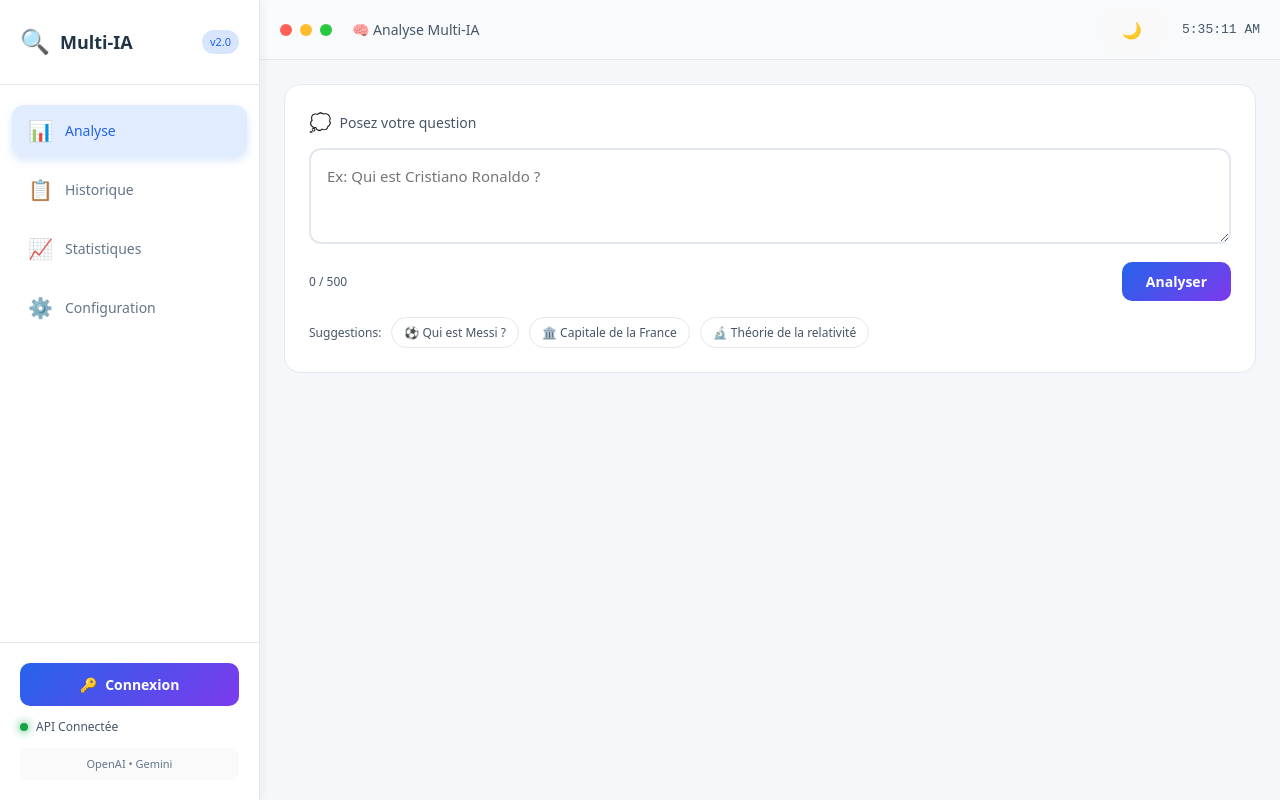
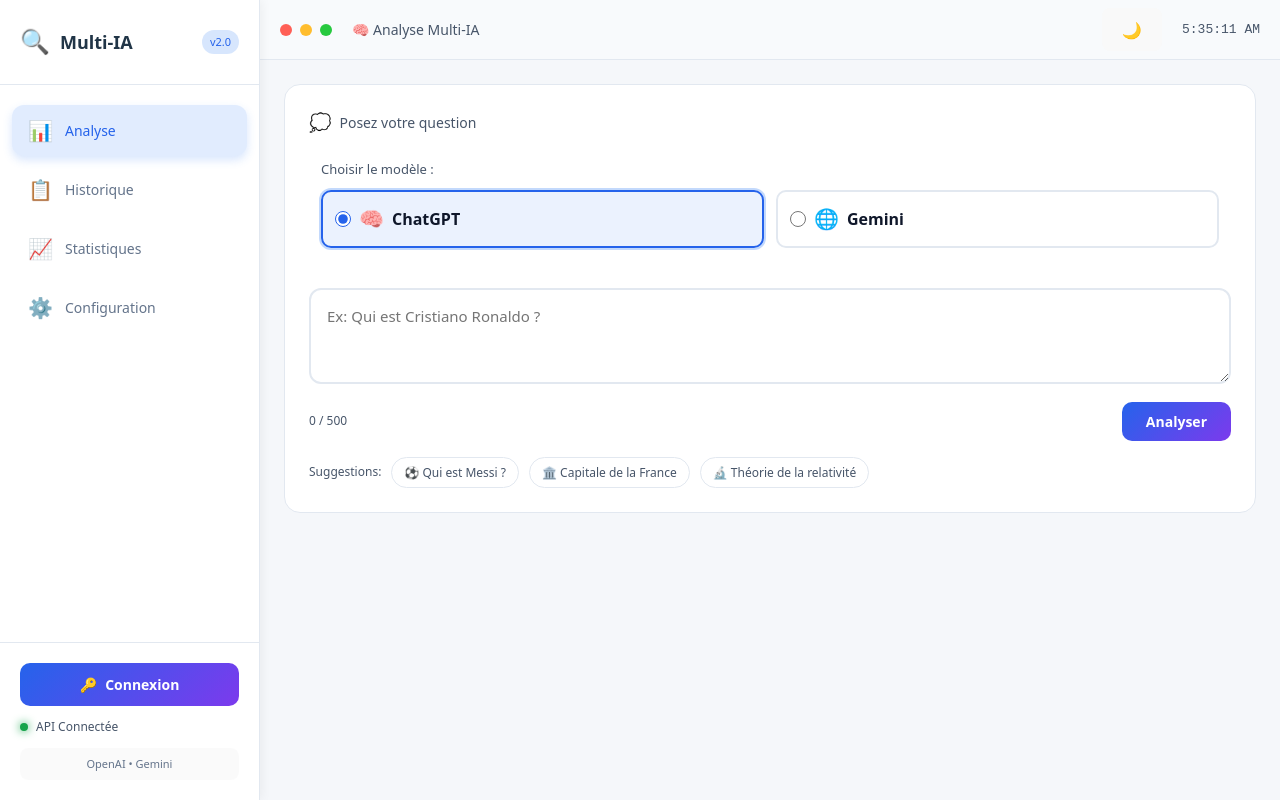
Before and after one commit to Briansindi/verificateur-post-ia, a React app in the folder frontend/: page / in a window 1280 px wide. Built offline with nearby package versions, Linux system fonts and the light colour scheme; the HTML template or start-up script is replaced by a standard one.

Commit message:
Version 56

```diff
--- a/frontend/src/App.css
+++ b/frontend/src/App.css
@@ -1942,3 +1942,134 @@ svg defs linearGradient#gradient {
     transform: translateY(0);
   }
 }
+/* ===== SÉLECTEUR DE MODÈLE ===== */
+.model-selector {
+  margin-bottom: 16px;
+  padding: 12px;
+  background: rgba(255, 255, 255, 0.03);
+  border-radius: 12px;
+}
+
+.model-selector-label {
+  display: block;
+  margin-bottom: 10px;
+  font-size: 13px;
+  color: var(--text-secondary);
+}
+
+.model-options {
+  display: flex;
+  gap: 12px;
+}
+
+.model-option {
+  flex: 1;
+  display: flex;
+  align-items: center;
+  gap: 8px;
+  padding: 12px;
+  background: var(--bg-card);
+  border: 2px solid var(--border-color);
+  border-radius: 10px;
+  cursor: pointer;
+  transition: all 0.2s ease;
+}
+
+.model-option:hover {
+  border-color: var(--accent-blue);
+  transform: translateY(-2px);
+}
+
+.model-option.active {
+  border-color: var(--accent-blue);
+  background: rgba(59, 130, 246, 0.1);
+  box-shadow: 0 0 0 2px rgba(59, 130, 246, 0.3);
+}
+
+.model-option input[type="radio"] {
+  width: 16px;
+  height: 16px;
+  accent-color: var(--accent-blue);
+}
+
+.model-icon {
+  font-size: 20px;
+}
+
+.model-name {
+  font-weight: 600;
+  color: var(--text-primary);
+}
+
+/* ===== RÉSULTAT SIMPLIFIÉ ===== */
+.result-simple {
+  background: var(--bg-window);
+  border: 1px solid var(--border-color);
+  border-radius: 16px;
+  padding: 24px;
+  margin-bottom: 20px;
+}
+
+.result-verdict {
+  display: flex;
+  align-items: center;
+  justify-content: space-between;
+  margin-bottom: 20px;
+}
+
+.result-score {
+  font-size: 24px;
+  font-weight: 700;
+  color: var(--accent-blue);
+}
+
+.result-answer {
+  margin-bottom: 20px;
+  padding: 16px;
+  background: rgba(255, 255, 255, 0.03);
+  border-radius: 12px;
+  line-height: 1.6;
+}
+
+.details-toggle-btn {
+  width: 100%;
+  padding: 12px;
+  background: rgba(59, 130, 246, 0.1);
+  border: 1px solid rgba(59, 130, 246, 0.3);
+  border-radius: 10px;
+  color: var(--accent-blue);
+  font-weight: 600;
+  cursor: pointer;
+  transition: all 0.2s ease;
+}
+
+.details-toggle-btn:hover {
+  background: rgba(59, 130, 246, 0.2);
+  transform: translateY(-2px);
+}
+
+/* ===== PANEL DÉTAILS ===== */
+.details-panel {
+  background: var(--bg-window);
+  border: 1px solid var(--border-color);
+  border-radius: 16px;
+  padding: 24px;
+  margin-top: 20px;
+  animation: slideDown 0.3s ease;
+}
+
+@keyframes slideDown {
+  from {
+    opacity: 0;
+    transform: translateY(-10px);
+  }
+  to {
+    opacity: 1;
+    transform: translateY(0);
+  }
+}
+
+.details-panel h3 {
+  margin-bottom: 20px;
+  color: var(--text-primary);
+}
--- a/frontend/src/App.jsx
+++ b/frontend/src/App.jsx
@@ -4,6 +4,7 @@ import "./App.css";
 import { useAuth } from './context/AuthContext';
 import LoginModal from './components/LoginModal';
 import { useTheme } from './context/ThemeContext';
+
 /* ---------- BADGE STYLE ---------- */
 function badgeClass(verdict) {
   if (verdict === "fiable") return "badge gradient-green";
@@ -57,7 +58,6 @@ function StatsCard({ icon, label, value, color }) {
 function UserButton({ onClick }) {
   const { user, logout } = useAuth();
 
-  // Fonction pour obtenir les initiales
   const getInitials = () => {
     if (!user) return '';
     const first = user.firstName?.charAt(0).toUpperCase() || '';
@@ -65,22 +65,15 @@ function UserButton({ onClick }) {
     return `${first}${last}`;
   };
 
-  // Fonction pour obtenir une couleur cohérente basée sur l'email
   const getAvatarColor = () => {
     if (!user?.email) return '#3b82f6';
 
-    // Génère un hash simple à partir de l'email
     const hash = user.email.split('').reduce((acc, char) => {
       return acc + char.charCodeAt(0);
     }, 0);
 
     const colors = [
-      '#3b82f6', // bleu
-      '#8b5cf6', // violet
-      '#22c55e', // vert
-      '#f59e0b', // orange
-      '#ef4444', // rouge
-      '#ec4899', // rose
+      '#3b82f6', '#8b5cf6', '#22c55e', '#f59e0b', '#ef4444', '#ec4899'
     ];
 
     return colors[hash % colors.length];
@@ -128,6 +121,8 @@ export default function App() {
   const [history, setHistory] = useState([]);
   const [showScrollTop, setShowScrollTop] = useState(false);
   const [showLogin, setShowLogin] = useState(false);
+  const [showDetails, setShowDetails] = useState(false);
+  const [selectedModel, setSelectedModel] = useState('chatgpt');
   const [stats] = useState({
     totalQueries: 0,
     avgScore: 0,
@@ -138,7 +133,7 @@ export default function App() {
   const resultsRef = useRef(null);
   const contentWindowRef = useRef(null);
   const { darkMode, toggleTheme } = useTheme();
-  // Charger l'historique depuis le backend si connecté
+
   useEffect(() => {
     if (isAuthenticated) {
       fetchHistory();
@@ -157,14 +152,12 @@ export default function App() {
     }
   };
 
-  // Scroll to results after analysis
   useEffect(() => {
     if (result && resultsRef.current) {
       resultsRef.current.scrollIntoView({ behavior: "smooth", block: "start" });
     }
   }, [result]);
 
-  // Show/hide scroll to top button
   useEffect(() => {
     const handleScroll = () => {
       if (contentWindowRef.current) {
@@ -189,6 +182,7 @@ export default function App() {
     e.preventDefault();
     setError("");
     setResult(null);
+    setShowDetails(false);
 
     if (!question.trim() || question.trim().length < 5) {
       setError("La question doit contenir au moins 5 caractères.");
@@ -197,17 +191,17 @@ export default function App() {
 
     setLoading(true);
     try {
-      // Ajouter le token si connecté
       const config = isAuthenticated
         ? { headers: { Authorization: `Bearer ${localStorage.getItem('token')}` }}
         : {};
 
-      // 1. Obtenir les réponses OpenAI et Gemini
-      const { data } = await api.post("/api/verify", { question }, config);
+      const { data } = await api.post("/api/verify", {
+        question,
+        model: selectedModel
+      }, config);
+
       console.log("Réponse API:", data);
 
-      // 2. Si les deux IA ont répondu, demande une évaluation GPT
-    // 2. Si les deux IA ont répondu, demande une évaluation GPT
       if (data.openai?.answer && data.gemini?.answer && !data.gemini.answer?.startsWith("[Erreur")) {
         try {
           console.log("🔍 Appel au juge GPT...");
@@ -219,36 +213,23 @@ if (data.openai?.answer && data.gemini?.answer && !data.gemini.answer?.startsWit
 
           console.log("✅ Évaluation GPT reçue:", judgeResponse.data);
 
-    // 3. Enrichir les résultats avec l'évaluation GPT
           if (judgeResponse.data) {
             data.gptEvaluation = judgeResponse.data;
 
-      // ✅ MOYENNE entre l'algorithme et GPT
             const algoFinalScore = data.finalScore;
             const algoAgreement = data.agreementScore;
 
             data.finalScore = Math.round((algoFinalScore + judgeResponse.data.fiabilite) / 2);
             data.agreementScore = Math.round((algoAgreement + judgeResponse.data.accord) / 2);
-      data.verdict = judgeResponse.data.verdict; // On garde le verdict GPT
-
-      console.log("✅ Scores moyennés:", {
-        algo: algoFinalScore,
-        gpt: judgeResponse.data.fiabilite,
-        final: data.finalScore,
-        agreement: data.agreementScore,
-        verdict: data.verdict
-      });
+            data.verdict = judgeResponse.data.verdict;
           }
-
         } catch (judgeError) {
           console.error("❌ Erreur juge GPT:", judgeError);
-    // On continue sans l'évaluation GPT
         }
       }
 
       setResult(data);
 
-      // Sauvegarder dans l'historique backend si connecté
       if (isAuthenticated) {
         try {
           await api.post('/api/history', {
@@ -263,13 +244,11 @@ if (data.openai?.answer && data.gemini?.answer && !data.gemini.answer?.startsWit
             responseTime: data.responseTime
           }, config);
 
-          // Recharger l'historique
           fetchHistory();
         } catch (historyError) {
           console.error("Erreur sauvegarde historique:", historyError);
         }
       } else {
-        // Sauvegarde locale temporaire si non connecté
         const newHistoryItem = {
           id: Date.now(),
           question,
@@ -310,17 +289,14 @@ if (data.openai?.answer && data.gemini?.answer && !data.gemini.answer?.startsWit
 
   return (
     <div className="dashboard">
-      {/* Modal de connexion */}
       {showLogin && <LoginModal onClose={() => setShowLogin(false)} />}
 
-      {/* Scroll to top button */}
       {showScrollTop && (
         <button className="scroll-top-btn" onClick={scrollToTop}>
           ↑
         </button>
       )}
 
-      {/* Barre latérale gauche */}
       <div className="sidebar">
         <div className="sidebar-header">
           <div className="logo">
@@ -378,9 +354,7 @@ if (data.openai?.answer && data.gemini?.answer && !data.gemini.answer?.startsWit
         </div>
       </div>
 
-      {/* Contenu principal */}
       <div className="main-content">
-        {/* Barre d'outils */}
         <div className="toolbar">
           <div className="window-controls">
             <span className="window-dot red" />
@@ -389,10 +363,11 @@ if (data.openai?.answer && data.gemini?.answer && !data.gemini.answer?.startsWit
           </div>
           <div className="toolbar-title">
             {activeTab === 'analysis' && '🧠 Analyse Multi-IA'}
-    {/* ... */}
+            {activeTab === 'history' && '📋 Historique des analyses'}
+            {activeTab === 'stats' && '📈 Statistiques'}
+            {activeTab === 'settings' && '⚙️ Paramètres'}
           </div>
 
-  {/* 👇 BOUTON DE THÈME */}
           <button
             onClick={toggleTheme}
             className="theme-toggle"
@@ -406,11 +381,9 @@ if (data.openai?.answer && data.gemini?.answer && !data.gemini.answer?.startsWit
           </div>
         </div>
 
-        {/* Fenêtre de contenu avec ref pour scroll */}
         <div className="content-window" ref={contentWindowRef}>
           {activeTab === 'analysis' && (
             <div className="analysis-panel">
-              {/* Zone de saisie améliorée */}
               <div className="input-panel">
                 <form onSubmit={onSubmit} className="analysis-form">
                   <div className="input-group">
@@ -418,6 +391,37 @@ if (data.openai?.answer && data.gemini?.answer && !data.gemini.answer?.startsWit
                       <span className="label-icon">💭</span>
                       Posez votre question
                     </label>
+
+                    {/* SÉLECTEUR DE MODÈLE */}
+                    <div className="model-selector">
+                      <span className="model-selector-label">Choisir le modèle :</span>
+                      <div className="model-options">
+                        <label className={`model-option ${selectedModel === 'chatgpt' ? 'active' : ''}`}>
+                          <input
+                            type="radio"
+                            name="model"
+                            value="chatgpt"
+                            checked={selectedModel === 'chatgpt'}
+                            onChange={() => setSelectedModel('chatgpt')}
+                          />
+                          <span className="model-icon">🧠</span>
+                          <span className="model-name">ChatGPT</span>
+                        </label>
+
+                        <label className={`model-option ${selectedModel === 'gemini' ? 'active' : ''}`}>
+                          <input
+                            type="radio"
+                            name="model"
+                            value="gemini"
+                            checked={selectedModel === 'gemini'}
+                            onChange={() => setSelectedModel('gemini')}
+                          />
+                          <span className="model-icon">🌐</span>
+                          <span className="model-name">Gemini</span>
+                        </label>
+                      </div>
+                    </div>
+
                     <div className="textarea-wrapper">
                       <textarea
                         placeholder="Ex: Qui est Cristiano Ronaldo ?"
@@ -450,7 +454,6 @@ if (data.openai?.answer && data.gemini?.answer && !data.gemini.answer?.startsWit
                   </div>
                 </form>
 
-                {/* Suggestions de questions */}
                 <div className="suggestions">
                   <span className="suggestions-label">Suggestions:</span>
                   <button
@@ -483,8 +486,39 @@ if (data.openai?.answer && data.gemini?.answer && !data.gemini.answer?.startsWit
 
               {result && (
                 <div className="results-panel" ref={resultsRef}>
-                  {/* === SCORE FINAL GLOBAL AVEC ANIMATION === */}
-                  <div className="score-widget animate-slideUp">
+                  {/* RÉSULTAT SIMPLIFIÉ */}
+                  <div className="result-simple">
+                    <div className="result-verdict">
+                      <span className={`verdict-badge-large ${badgeClass(result.verdict)}`}>
+                        {getVerdictIcon(result.verdict)} {result.verdict}
+                      </span>
+                      <span className="result-score">{result.finalScore}%</span>
+                    </div>
+
+                    <div className="result-answer">
+                      <p>
+                        {selectedModel === 'chatgpt'
+                          ? truncate(clean(result.openai?.answer), 400)
+                          : truncate(clean(result.gemini?.answer), 400)
+                        }
+                      </p>
+                    </div>
+
+                    <button
+                      className="details-toggle-btn"
+                      onClick={() => setShowDetails(!showDetails)}
+                    >
+                      {showDetails ? 'Masquer détails' : 'Voir détails'}
+                    </button>
+                  </div>
+
+                  {/* DÉTAILS (affichés conditionnellement) */}
+                  {showDetails && (
+                    <div className="details-panel">
+                      <h3>📊 Analyse détaillée</h3>
+
+                      {/* Score détaillé */}
+                      <div className="score-widget">
                         <div className="score-header">
                           <h2 className="score-title">Score de fiabilité</h2>
                           <span className={`verdict-badge-large ${badgeClass(result.verdict)}`}>
@@ -493,8 +527,7 @@ if (data.openai?.answer && data.gemini?.answer && !data.gemini.answer?.startsWit
                         </div>
 
                         <div className="score-main">
-                      {/* Cercle de progression avec animation */}
-                      <div className="score-circle-large animate-pulse-on-load">
+                          <div className="score-circle-large">
                             <svg viewBox="0 0 100 100">
                               <circle cx="50" cy="50" r="45" className="circle-bg" />
                               <circle
@@ -509,7 +542,6 @@ if (data.openai?.answer && data.gemini?.answer && !data.gemini.answer?.startsWit
                             <span className="score-value">{result.finalScore || 0}%</span>
                           </div>
 
-                      {/* Informations sur l'accord */}
                           <div className="score-details">
                             {result.agreementScore != null ? (
                               <>
@@ -540,7 +572,7 @@ if (data.openai?.answer && data.gemini?.answer && !data.gemini.answer?.startsWit
                         </div>
                       </div>
 
-                  {/* === ÉVALUATION GPT === */}
+                      {/* Évaluation GPT */}
                       {result.gptEvaluation && (
                         <div className="gpt-evaluation-card">
                           <div className="gpt-header">
@@ -571,7 +603,7 @@ if (data.openai?.answer && data.gemini?.answer && !data.gemini.answer?.startsWit
                         </div>
                       )}
 
-                  {/* === ALERTES CONTEXTUELLES === */}
+                      {/* Alertes contextuelles */}
                       {result.finalScore < 40 && (
                         <div className="alert-card alert-red animate-slideIn">
                           <span className="alert-icon-large">🚨</span>
@@ -620,9 +652,8 @@ if (data.openai?.answer && data.gemini?.answer && !data.gemini.answer?.startsWit
                         </div>
                       )}
 
-                  {/* === CARTES DES IA === */}
+                      {/* Cartes IA */}
                       <div className="ia-grid">
-                    {/* OpenAI */}
                         <div className="ia-card openai animate-scaleIn">
                           <div className="ia-card-header">
                             <div className="ia-title">
@@ -649,17 +680,11 @@ if (data.openai?.answer && data.gemini?.answer && !data.gemini.answer?.startsWit
                                 <span className="detail-item" title="Longueur">
                                   <span>📏</span> {result.openai.analysis.wordCount || 0} mots
                                 </span>
-                            {result.openai.analysis.details.fiabilite && (
-                              <span className="detail-item" title="Fiabilité">
-                                <span>🔒</span> {result.openai.analysis.details.fiabilite}%
-                              </span>
-                            )}
                               </div>
                             </div>
                           )}
                         </div>
 
-                    {/* Gemini */}
                         <div className="ia-card gemini animate-scaleIn">
                           <div className="ia-card-header">
                             <div className="ia-title">
@@ -691,7 +716,6 @@ if (data.openai?.answer && data.gemini?.answer && !data.gemini.answer?.startsWit
                         </div>
                       </div>
 
-                  {/* === TEMPS DE RÉPONSE ET MÉTADONNÉES === */}
                       <div className="response-meta">
                         {result.responseTime && (
                           <span className="response-time">
@@ -702,6 +726,8 @@ if (data.openai?.answer && data.gemini?.answer && !data.gemini.answer?.startsWit
                           🆔 {Math.random().toString(36).substring(2, 8).toUpperCase()}
                         </span>
                       </div>
+                    </div>
+                  )}
                 </div>
               )}
             </div>
```
Also changed, not shown: 2 other files (tests, documents, lock files or other folders). Lines whose indentation alone changed are shown as unchanged.
